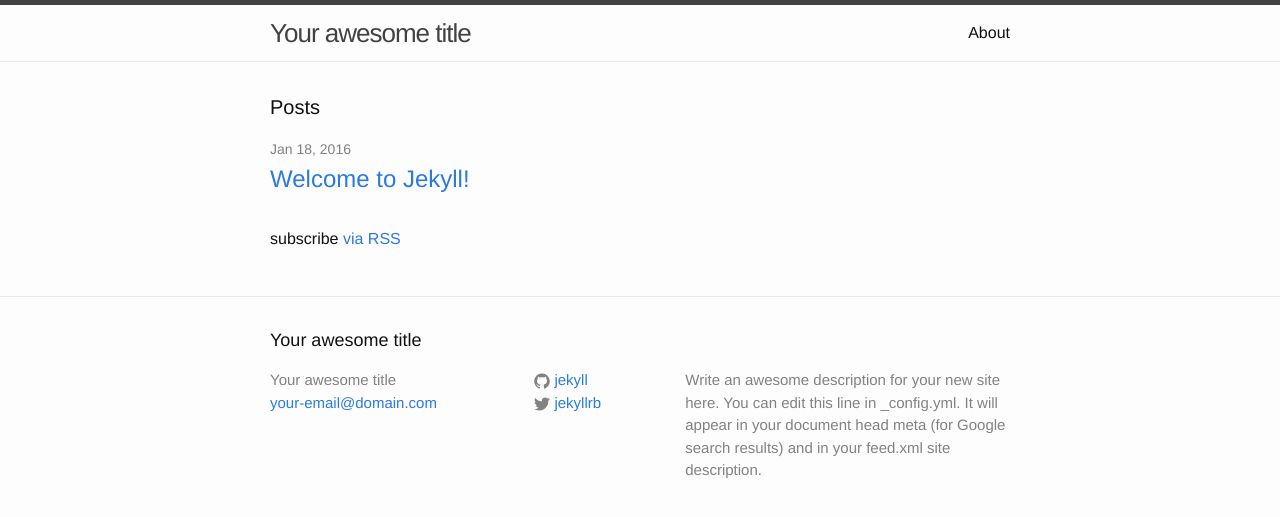
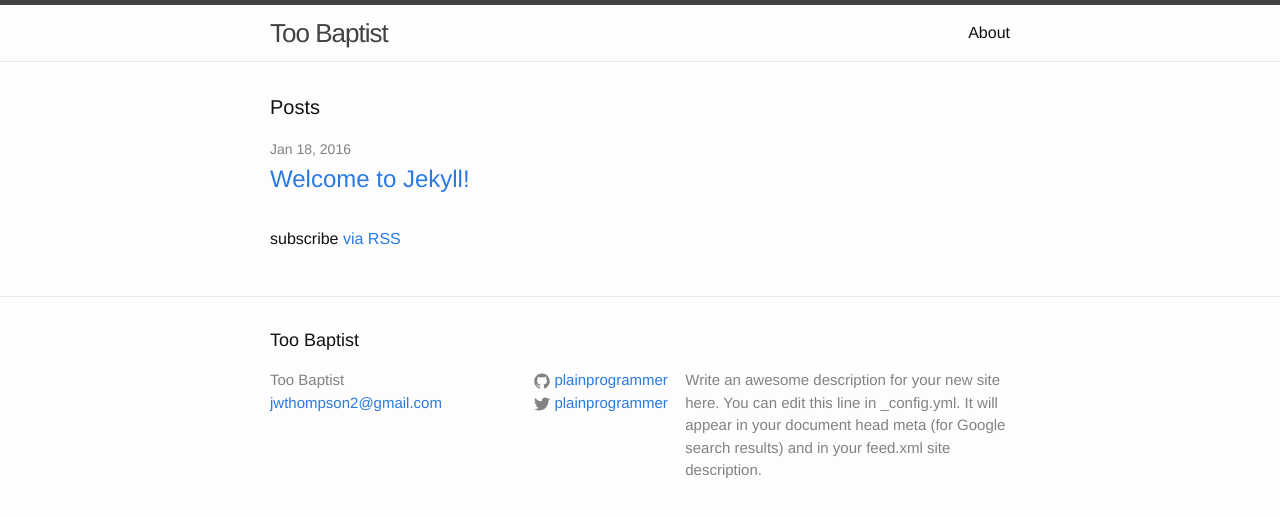
Before and after one commit to plainprogrammer/toobaptist.com, a Jekyll site: the page built from index.html, in a window 1280 px wide. Shown: the top 517 px of the page. Built offline with Jekyll 4.4.1, drawn with Linux system fonts in a browser that asks for light colours.

Commit message:
minor updates to site config

```diff
--- a/_config.yml
+++ b/_config.yml
@@ -6,16 +6,16 @@
 # 'jekyll serve'. If you change this file, please restart the server process.
 
 # Site settings
-title: Your awesome title
-email: your-email@domain.com
+title: Too Baptist
+email: jwthompson2@gmail.com
 description: > # this means to ignore newlines until "baseurl:"
   Write an awesome description for your new site here. You can edit this
   line in _config.yml. It will appear in your document head meta (for
   Google search results) and in your feed.xml site description.
 baseurl: "" # the subpath of your site, e.g. /blog
-url: "http://yourdomain.com" # the base hostname & protocol for your site
-twitter_username: jekyllrb
-github_username:  jekyll
+url: "https://toobaptist.com" # the base hostname & protocol for your site
+twitter_username: plainprogrammer
+github_username:  plainprogrammer
 
 # Build settings
 markdown: kramdown
```
